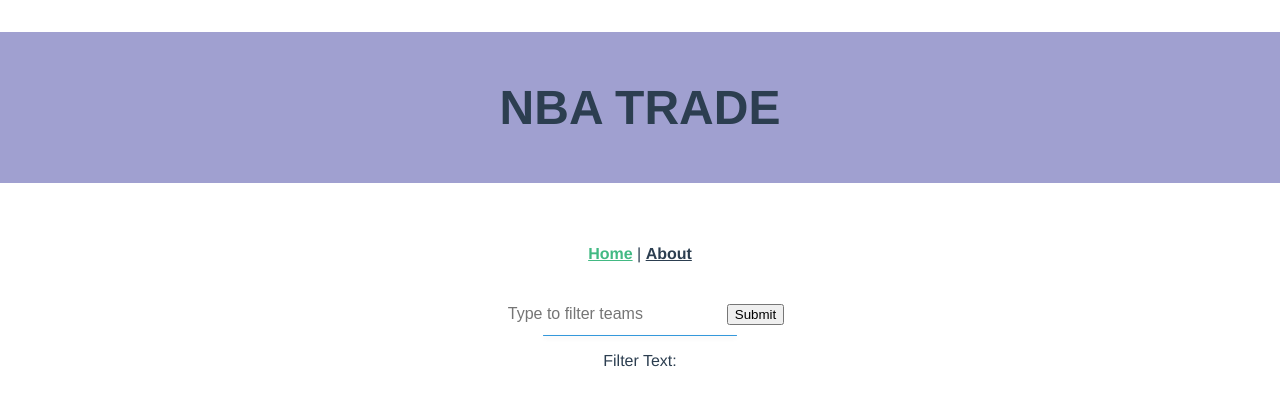
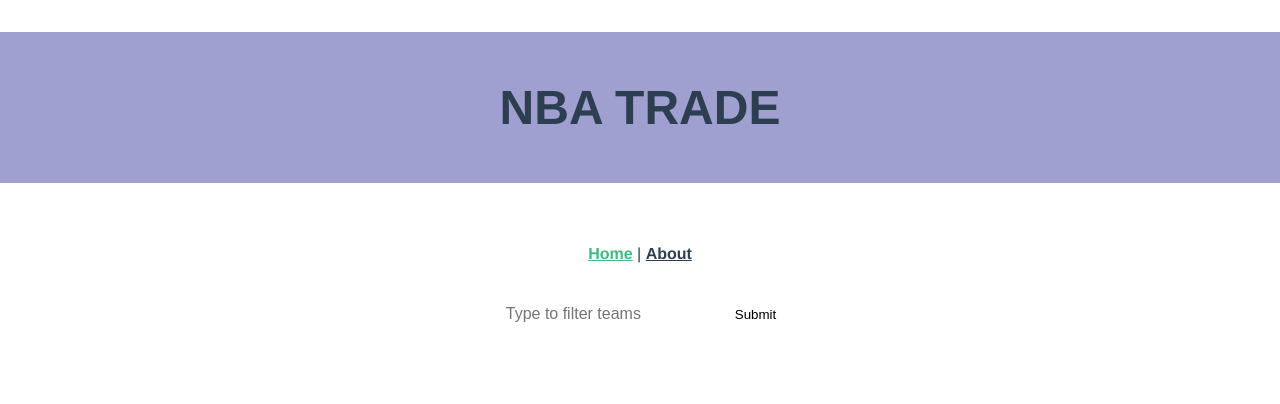
Before and after one commit to RaspingHare3640/IrvineHacks, a Vue app in the folder frontend/: page /#/ in a window 1280 px wide. Shown: the top 404 px of the page. Built offline with nearby package versions, Linux system fonts and the light colour scheme.

Commit message:
Adaaded backend

```diff
--- a/frontend/src/views/HomeView.vue
+++ b/frontend/src/views/HomeView.vue
@@ -3,8 +3,9 @@
     <div>
     <div class="inp-cont">
       <input class="team-input" @click="toggleDropdown" v-model="filterText" placeholder="Type to filter teams" />
-      <button @click="getRequest">Submit</button>
+      <button class="btn" @click="postRequest">Submit</button>
     </div>
+
 
     <div class="custom-dropdown">
       <!-- <div class="selected-option" @click="toggleDropdown">{{ selectedTeam }}</div> -->
@@ -15,9 +16,10 @@
         </div>
 
       </div>
+      <button class="invis">Submit</button>
 
     </div>
-    <p>Filter Text: {{ filterText }}</p>
+    <!-- <p>Filter Text: {{ filterText }}</p> -->
   </div>
   </div>
 </template>
@@ -87,6 +89,25 @@
       this.filterText = team
     },
 
+    postRequest() {
+      const res = axios.post('http://127.0.0.1:5000', {
+        team: this.selectedTeam
+      }, {
+      headers: {
+        'Content-Type': 'application/json'
+      }
+      }).then(request => {
+
+        let req =  this.getRequest()
+
+        console.log(req)
+
+
+      }).catch(error => console.log(error))
+
+      console.log("Run")
+    },
+
     async getRequest () {
       const res = await fetch("http://127.0.0.1:5000", {
           sus: "sus"
@@ -94,6 +115,7 @@
 
         const data = await res.json()
         console.log(data)
+        return data;
     }
   },
 }
@@ -105,6 +127,13 @@
     -webkit-appearance: none;
     -moz-appearance: none;
     appearance: none;
+  }
+
+  .invis {
+    color: transparent;
+    background-color: transparent;
+    outline: none;
+    border: none;
   }
 
   .inp-cont {
@@ -121,10 +150,27 @@
   outline: none;
   border: none;
   /* width: 200px; */
-  border-radius: 4em;
+  border-radius: 0.5em;
   transition: border 1s ease-in-out;
   font-size: 1em;
   padding: 0.75em;
+}
+
+.btn {
+  outline: none;
+  padding: 0.75em;
+  background-color: transparent;
+  border: none;
+  border-radius: 0.75em;
+  transition: border 0.5s ease-in-out;
+}
+
+.btn:hover {
+  border: 3px solid #3498db;
+}
+
+.team-input:focus {
+  border-bottom: 2px solid #3498db;
 }
 
 
@@ -153,6 +199,7 @@
   background-color: #fff;
   border: 1px solid #3498db;
   border-top: none;
+  border-bottom: none;
   border-radius: 0 0 4px 4px;
   box-shadow: 0 2px 4px rgba(0, 0, 0, 0.1);
   z-index: 1;
```
Also changed, not shown: 2 other files (tests, documents, lock files or other folders).
